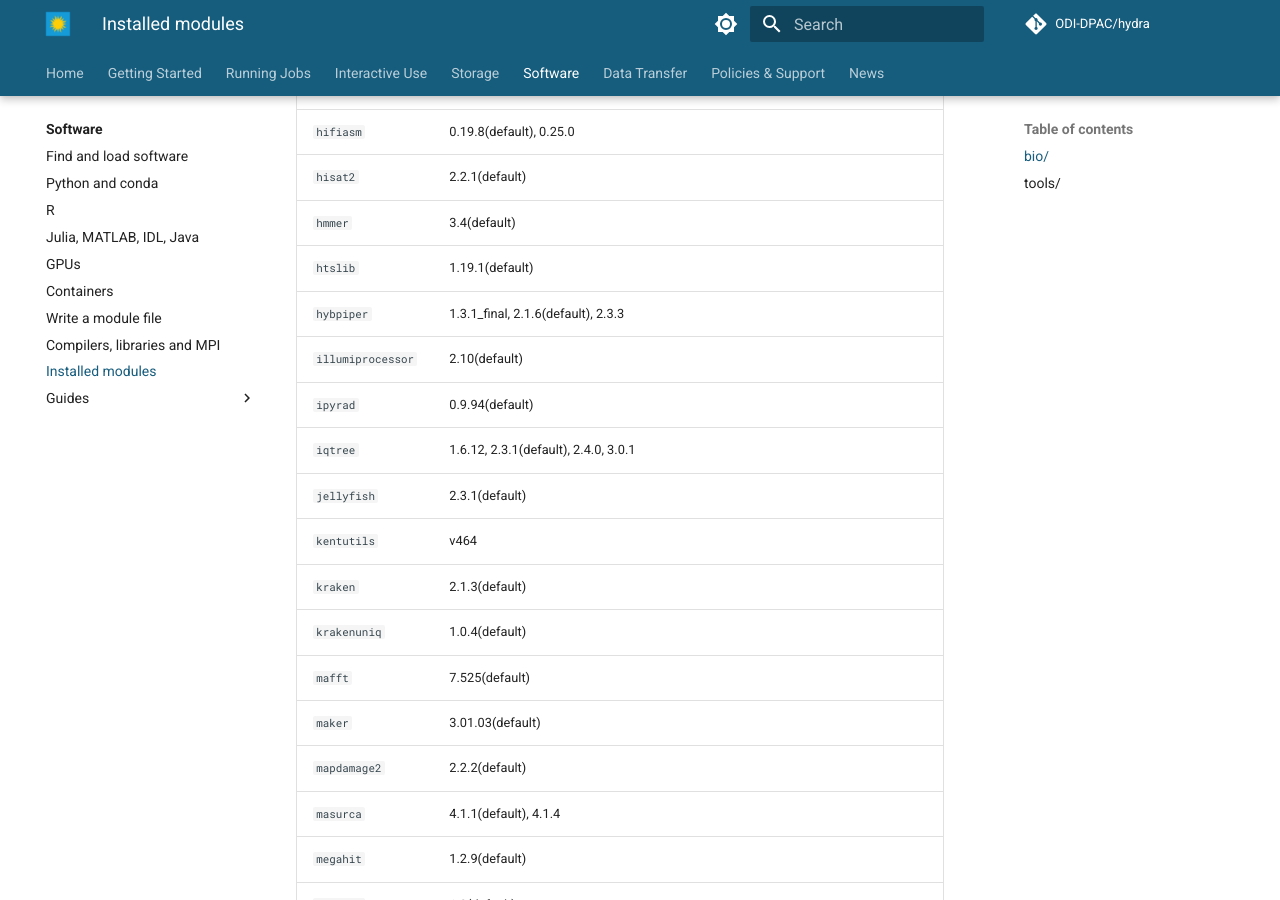
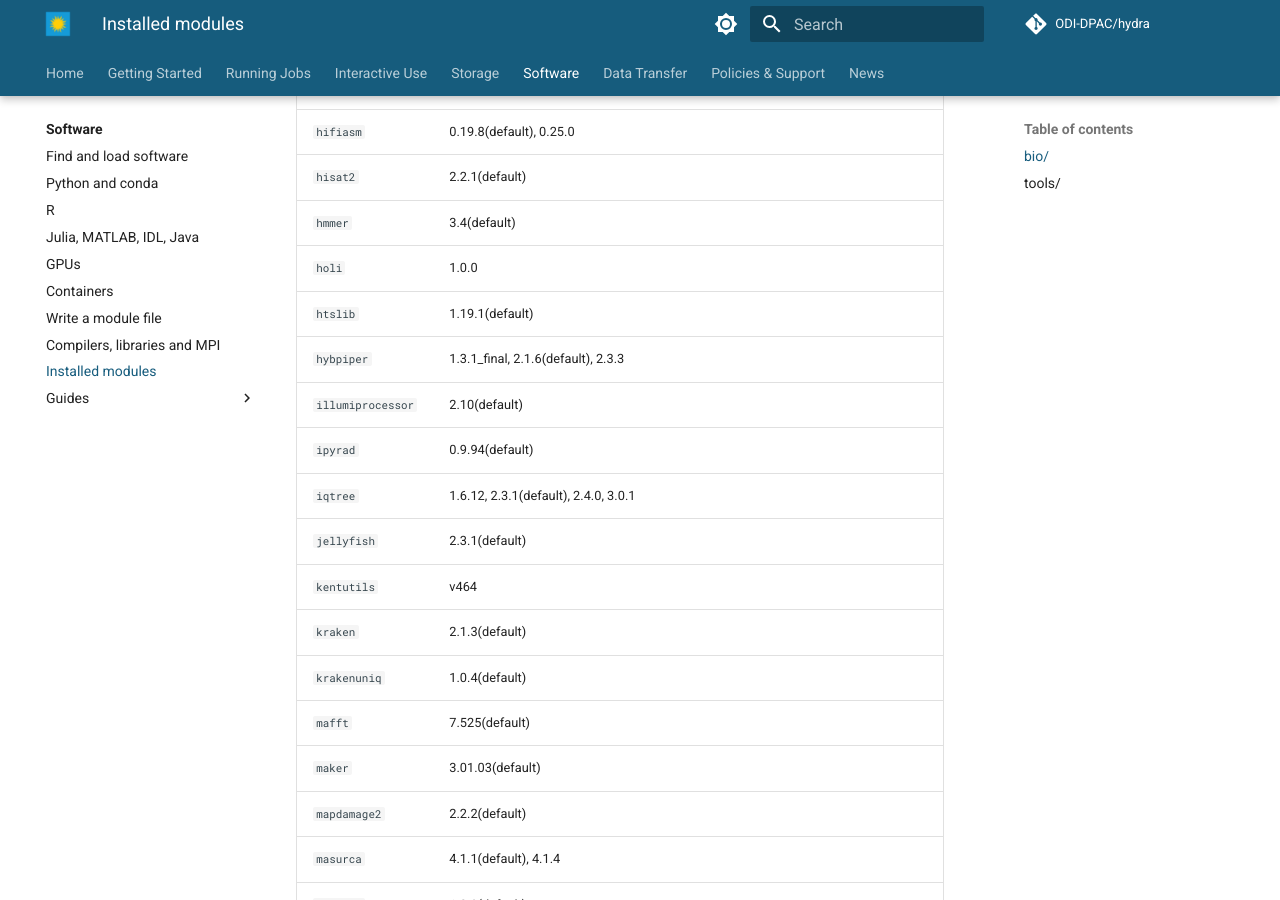
Before and after one commit to ODI-DPAC/hydra, an MkDocs documentation site: the page built from docs/software/module-list.md, in a window 1280 px wide and 900 px high, scrolled down 2833 px. Built offline with MkDocs 1.6.1 and Material for MkDocs 9.7.7, drawn with Linux system fonts in a browser that asks for light colours; comment, search, counter and statistics services are not loaded.

Commit message:
Module list: add holi 1.0.0, remove tools/ruby (retired)

```diff
--- a/docs/software/module-list.md
+++ b/docs/software/module-list.md
@@ -64,6 +64,7 @@ This list is generated from `module -t avail`. Load a package with `module load
 | `hifiasm` | 0.19.8(default), 0.25.0 |
 | `hisat2` | 2.2.1(default) |
 | `hmmer` | 3.4(default) |
+| `holi` | 1.0.0 |
 | `htslib` | 1.19.1(default) |
 | `hybpiper` | 1.3.1_final, 2.1.6(default), 2.3.3 |
 | `illumiprocessor` | 2.10(default) |
```
Also changed, not shown: other parts of docs/software/module-list.md (+0 -1 lines).
